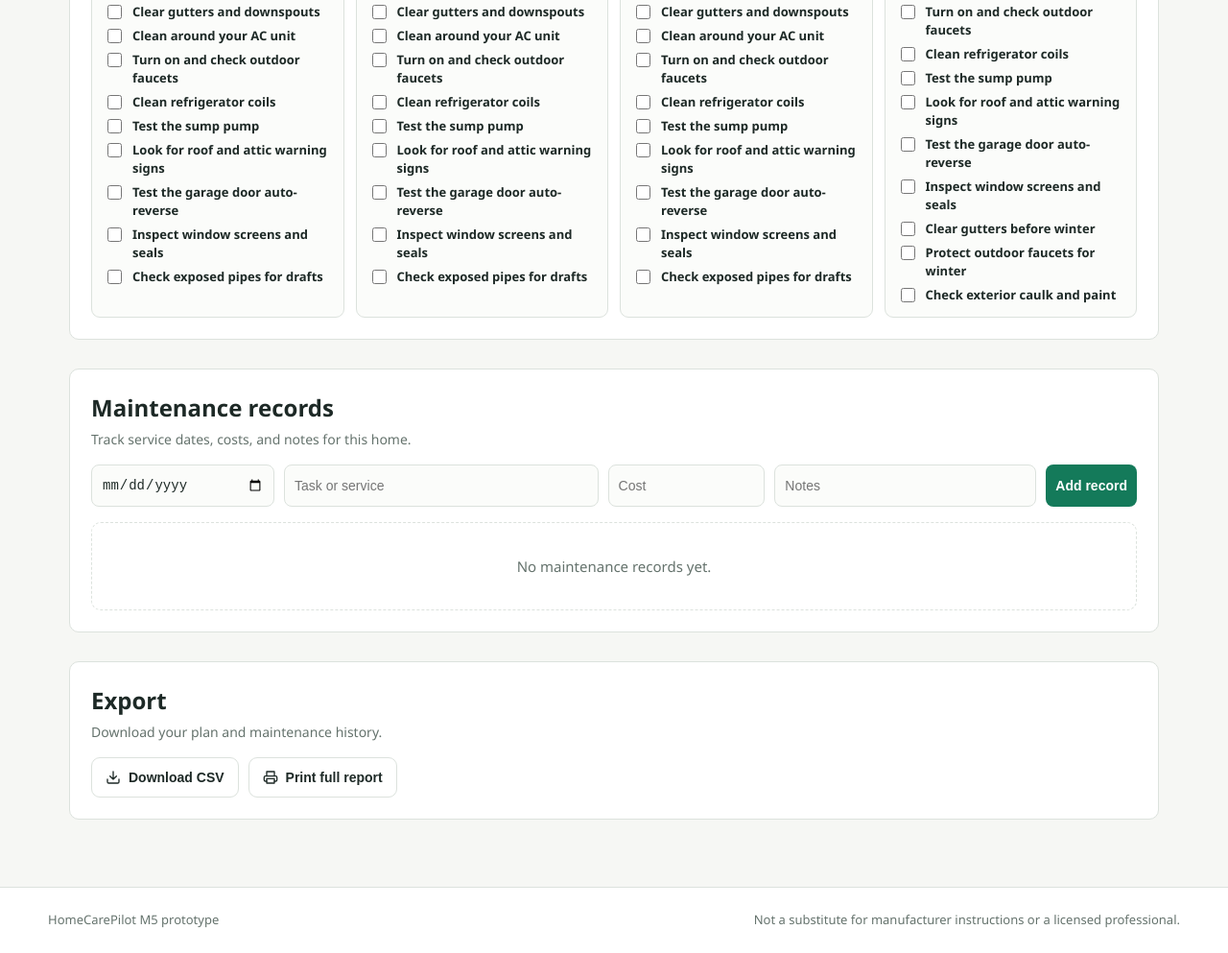
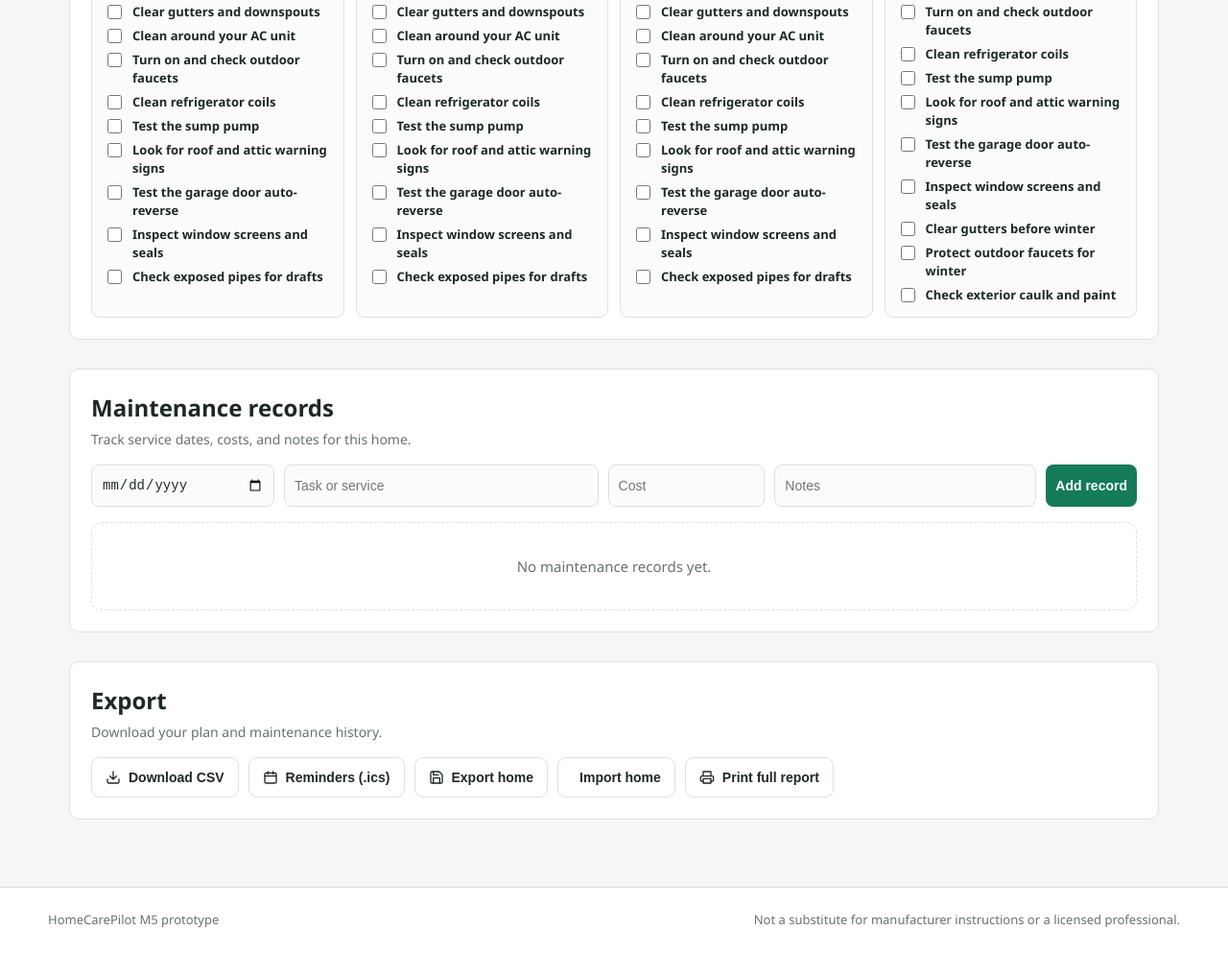
Before and after one commit to phoebobo/HomeCare, a plain HTML site: page index.html in a window 1280 px wide. Shown: the part 2588-3581 px from the top of the page at 96% size. Drawn offline with Linux system fonts and the light colour scheme.

Commit message:
Add home profile sharing, ICS reminders, and UK/EU notes

```diff
--- a/index.html
+++ b/index.html
@@ -147,6 +147,10 @@
       </div>
       <div class="action-row">
         <button class="secondary-btn" id="exportCsvBtn"><span data-icon="download"></span> Download CSV</button>
+        <button class="secondary-btn" id="exportIcsBtn"><span data-icon="calendar"></span> Reminders (.ics)</button>
+        <button class="secondary-btn" id="exportHomeBtn"><span data-icon="save"></span> Export home</button>
+        <button class="secondary-btn" id="importHomeBtn"><span data-icon="upload"></span> Import home</button>
+        <input id="importHomeInput" type="file" accept=".json" hidden>
         <button class="secondary-btn" id="printFullBtn"><span data-icon="printer"></span> Print full report</button>
       </div>
     </section>
```
